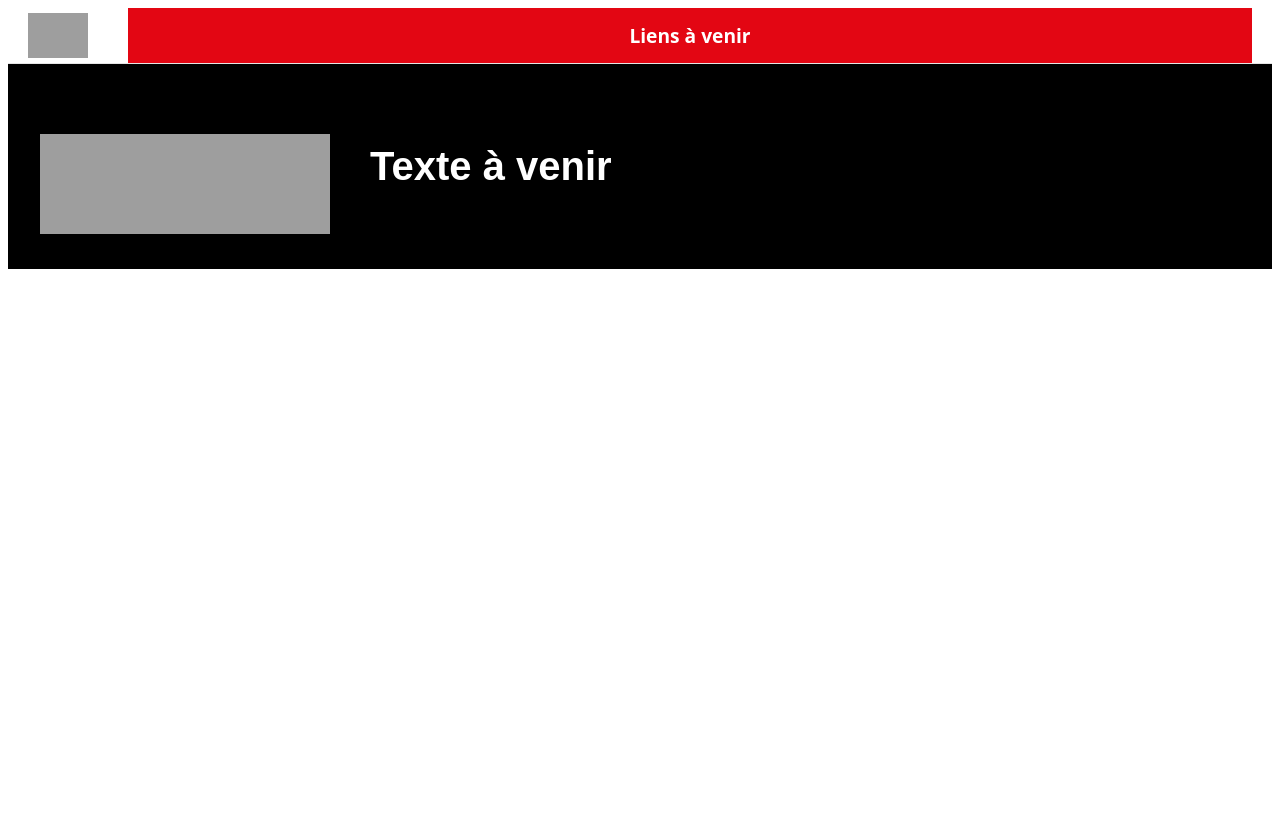
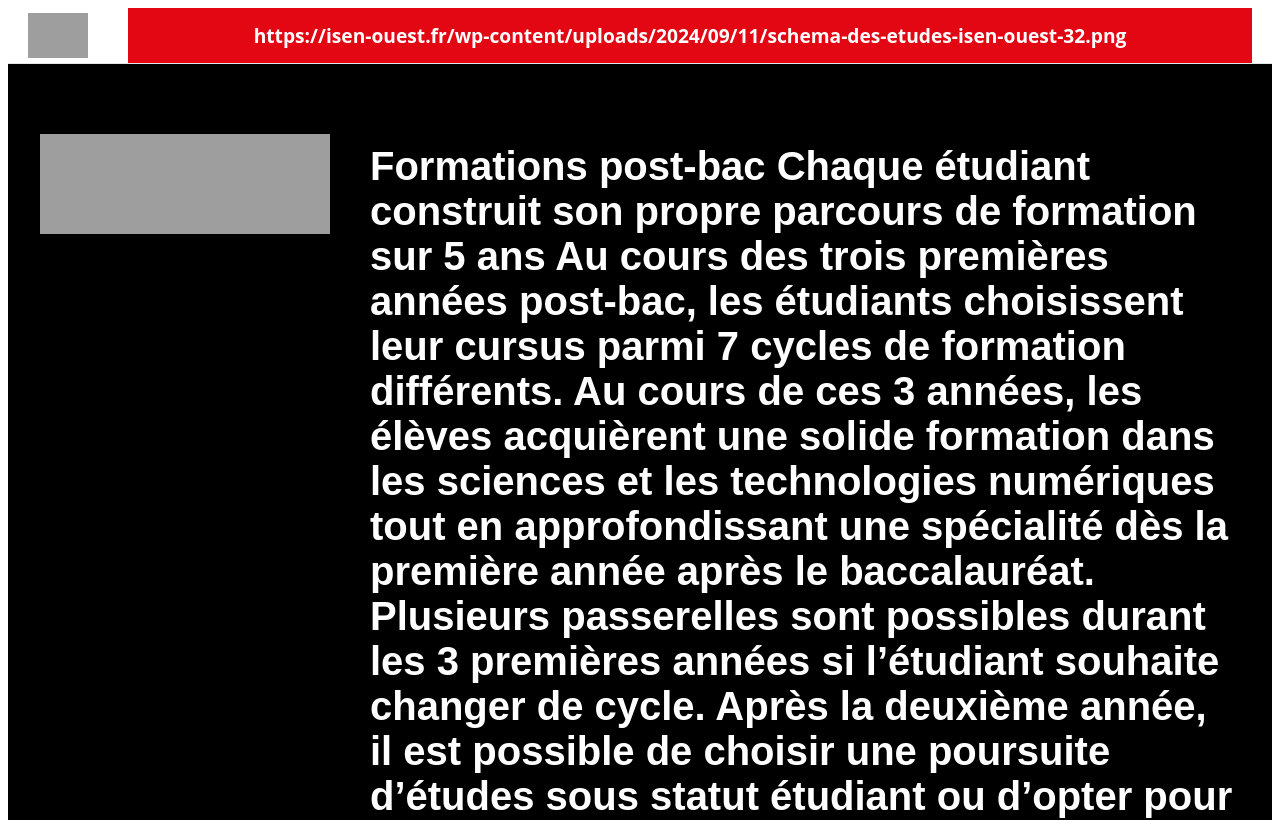
Before and after one commit to Paulcor35/TP-ISEN-Ouest---CORNEN-MILLION-BODENNEC, a plain HTML site: page postbac.html in a window 1280 px wide. Shown: the top 820 px of the page. Drawn offline with Linux system fonts and the light colour scheme; grey boxes are pictures that could not be loaded.

Commit message:
F23 Text_img PB E2

```diff
--- a/postbac.html
+++ b/postbac.html
@@ -182,7 +182,7 @@ html {
     <!-- Navbar -->
     <nav class="header-nav">
       <ul>
-        <li><a href="#">Liens à venir</a></li>
+        <li><a href="#">https://isen-ouest.fr/wp-content/uploads/2024/09/11/schema-des-etudes-isen-ouest-32.png</a></li>
       </ul>
     </nav>
   </div>
@@ -200,7 +200,14 @@ html {
     <!-- Zone titres + colonnes 2-4 -->
     <div class="footer-links-section">
       <!-- Titre général -->
-      <p class="footer-cities">Texte à venir</p>
+        <p class="footer-cities">Formations post-bac
+
+            Chaque étudiant construit son propre parcours de formation sur 5 ans
+            Au cours des trois premières années post-bac, les étudiants choisissent leur cursus parmi 7 cycles de formation différents.
+            Au cours de ces 3 années, les élèves acquièrent une solide formation dans les sciences et les technologies numériques tout en approfondissant une spécialité dès la première année après le baccalauréat. Plusieurs passerelles sont possibles durant les 3 premières années si l’étudiant souhaite changer de cycle.
+            Après la deuxième année, il est possible de choisir une poursuite d’études sous statut étudiant ou d’opter pour un contrat d’apprentissage.
+            Au niveau Master 1, qu’il soit sous statut étudiant ou apprenti, chaque élève accède à un large choix de domaines professionnels sans concours ni critère de classement.
+        </p>
 
 
   </div>
```
